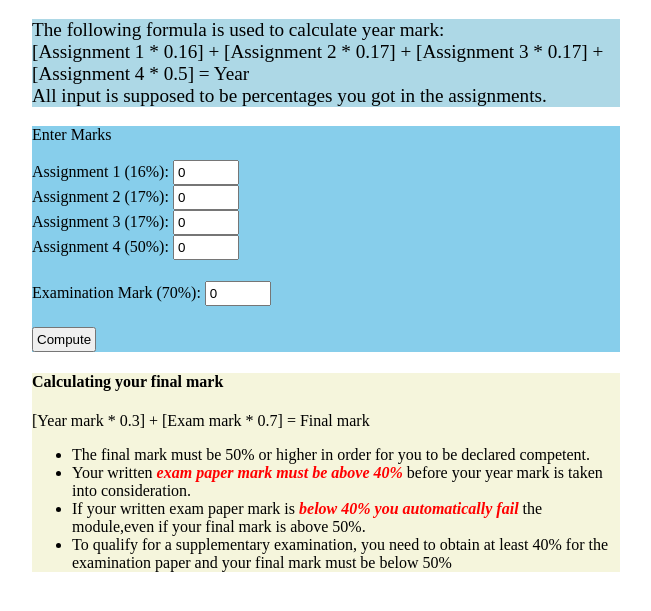
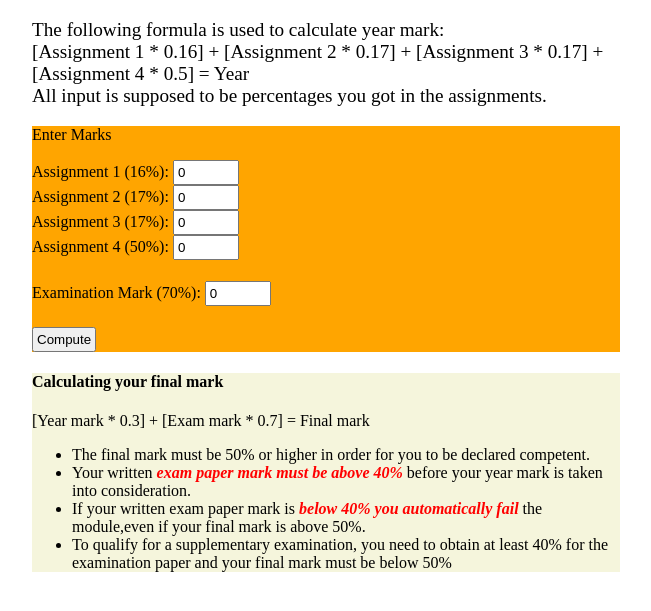
Before and after one commit to ckabuya/myict1512marks, a plain HTML site: page index.html in a window 1280 px wide. Shown: the part 61-672 px from the top of the page, without its empty margins (308-959 px from the left). Drawn offline with Linux system fonts and the light colour scheme.

Commit message:
Update index.html

```diff
--- a/index.html
+++ b/index.html
@@ -20,7 +20,7 @@
 
     }
     #content{
-        background-color: skyblue;
+        background-color: orange;
     }
     #distinictionMark{
      color:darkred;
@@ -44,7 +44,7 @@
 <body>
     <div id="AllContainer">
 <h1>ICT1512 Year Mark and Exam Calculator</h1>
-<div style="border:1 black thin; background-color: lightblue; font-size: 1.2em">
+<div style="border:1 black thin; background-color: lightorange; font-size: 1.2em">
 <p>The following formula is used to calculate   year mark:<br/>
 [Assignment 1 * 0.16] + [Assignment 2 * 0.17] + [Assignment 3 * 0.17] + [Assignment 4 * 0.5] = Year  <br/>
 All input is supposed to be percentages you got in the assignments.
```
